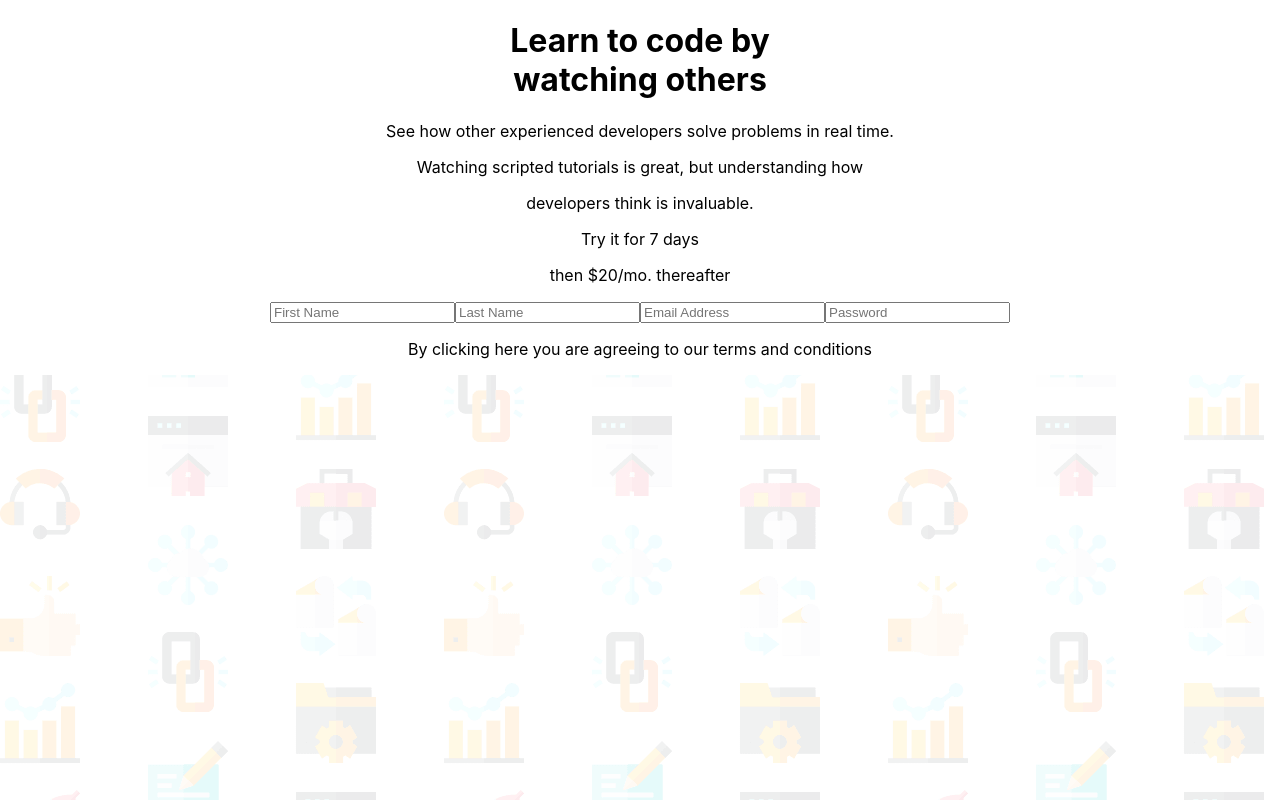
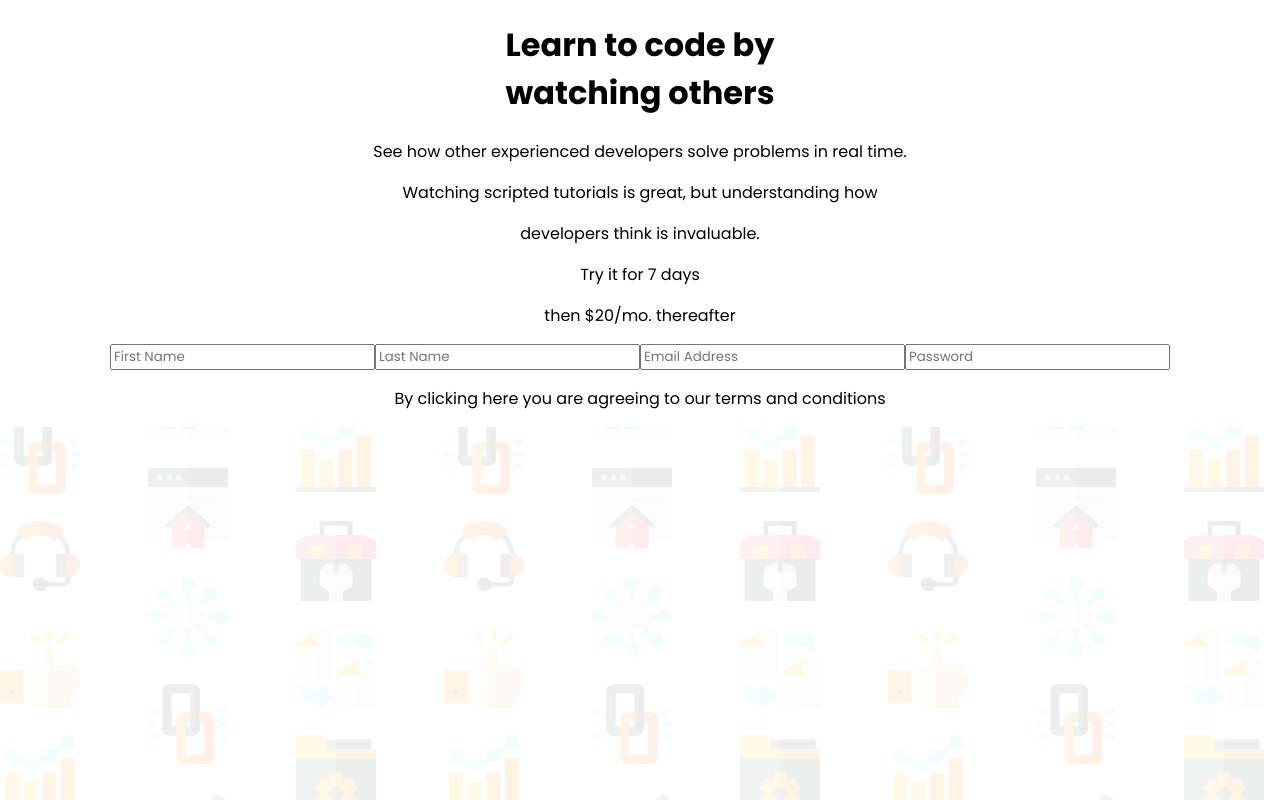
Before and after one commit to jokale/intro-comp, a React (Create React App) app: page / in a window 1280 px wide. Shown: the top 800 px of the page. Built offline with nearby package versions, Linux system fonts and the light colour scheme.

Commit message:
change font

```diff
--- a/src/App.css
+++ b/src/App.css
@@ -36,3 +36,21 @@
     transform: rotate(360deg);
   }
 }
+
+
+/* text */
+
+h1,h2,h3,h4,h5,h6,p {
+  font-family: 'Poppins', sans-serif;
+
+}
+
+input {
+  font-family: 'Poppins', sans-serif;
+
+}
+
+:-ms-input-placeholder {
+  font-family: 'Poppins', sans-serif;
+
+}
```
